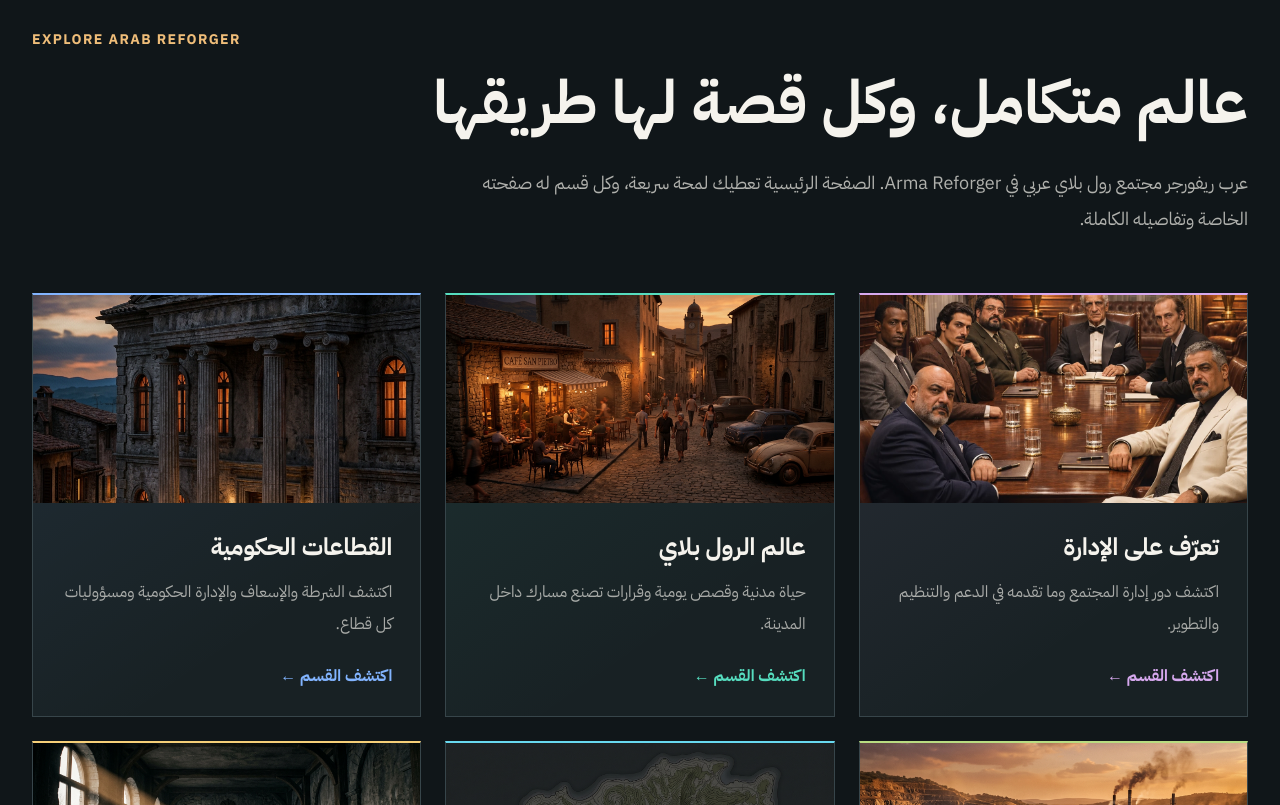
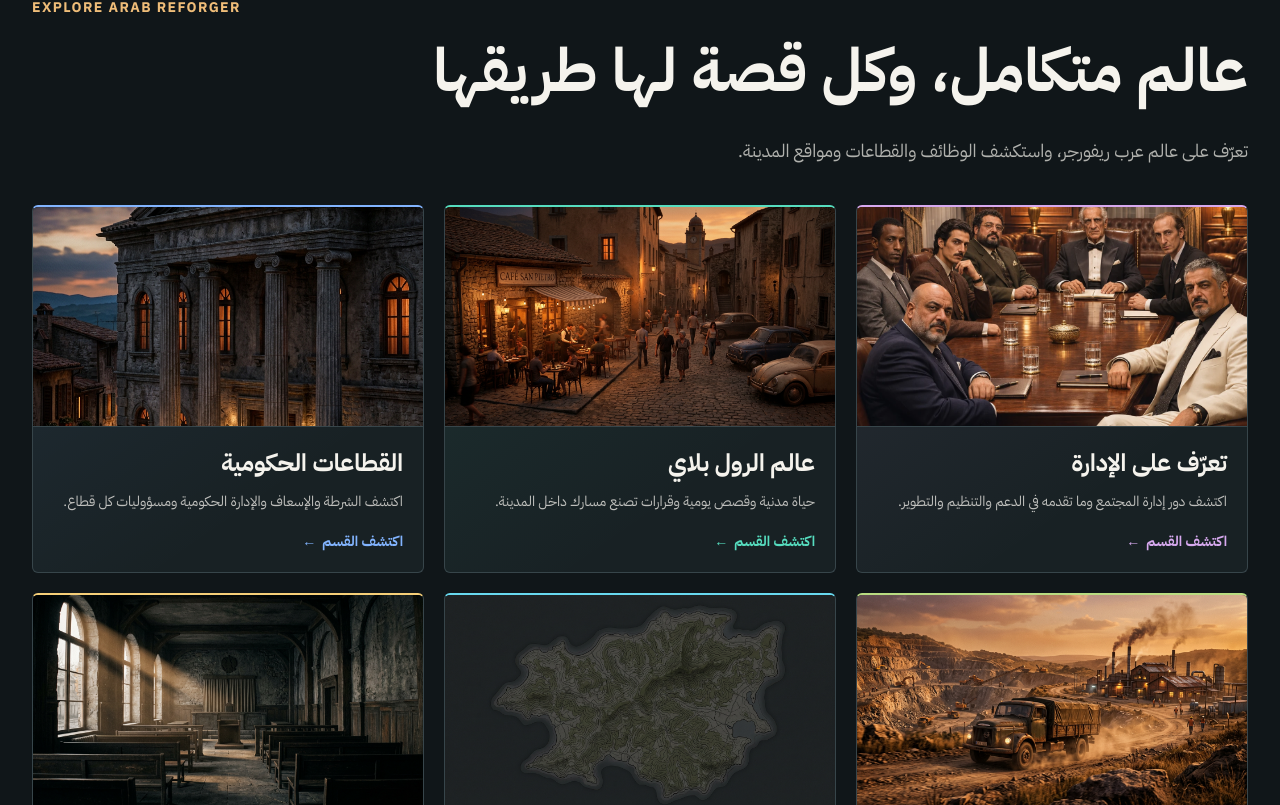
Before and after one commit to dhybalrwqy911-png/nextjs-boilerplate, a Next.js app: page / in a window 1280 px wide. Shown: the part 1035-1840 px from the top of the page. Built offline with nearby package versions, Linux system fonts and the light colour scheme.

Commit message:
Polish homepage cards while preserving original layout

```diff
--- a/app/page.tsx
+++ b/app/page.tsx
@@ -3,7 +3,7 @@ import Link from "next/link";
 import Image from "next/image";
 import { Hero } from "@/components/hero";
 import { CtaBanner } from "@/components/community";
-const highlights=[
+const highlights = [
 {title:"تعرّف على الإدارة",desc:"اكتشف دور إدارة المجتمع وما تقدمه في الدعم والتنظيم والتطوير.",image:"/images/management-team.webp",href:"/about"},
 {title:"عالم الرول بلاي",desc:"حياة مدنية وقصص يومية وقرارات تصنع مسارك داخل المدينة.",image:"/images/civilian.png",href:"/roleplay"},
 {title:"القطاعات الحكومية",desc:"اكتشف الشرطة والإسعاف والإدارة الحكومية ومسؤوليات كل قطاع.",image:"/images/government.png",href:"/departments"},
@@ -15,7 +15,7 @@ export default function Home() {
   return (
     <>
       <Hero />
-      <section id="welcome" className="mx-auto max-w-7xl scroll-mt-20 px-5 py-8 md:scroll-mt-0 md:px-8 md:py-28">
+      <section id="welcome" className="mx-auto max-w-7xl scroll-mt-20 px-5 py-8 md:scroll-mt-0 md:px-8 md:py-20">
         <p className="mb-4 hidden text-sm font-bold tracking-widest text-accent md:block" dir="ltr">
           EXPLORE ARAB REFORGER
         </p>
@@ -24,33 +24,33 @@ export default function Home() {
           <span className="hidden md:inline">عالم متكامل، وكل قصة لها طريقها</span>
         </h2>
         <p className="mt-6 hidden max-w-3xl text-lg leading-9 text-foreground/70 md:block">
-          عرب ريفورجر مجتمع رول بلاي عربي في Arma Reforger. الصفحة الرئيسية تعطيك لمحة سريعة، وكل قسم له صفحته الخاصة وتفاصيله الكاملة.
+          تعرّف على عالم عرب ريفورجر، واستكشف الوظائف والقطاعات ومواقع المدينة.
         </p>
-        <div className="mt-4 grid gap-2 md:mt-14 md:grid-cols-2 md:gap-6 xl:grid-cols-3">
+        <div className="mt-5 grid gap-3 md:mt-9 md:grid-cols-2 md:gap-5 xl:grid-cols-3">
           {highlights.map((card) => (
             <Link
               key={card.href}
               href={card.href}
               data-section-theme={sectionTheme(card.href)}
-              className="section-card group grid min-h-20 grid-cols-[4.5rem_minmax(0,1fr)] overflow-hidden border border-border bg-surface transition-colors hover:border-accent focus-visible:outline focus-visible:outline-2 focus-visible:outline-accent md:block"
+              className="section-card group grid min-h-20 grid-cols-[4.5rem_minmax(0,1fr)] overflow-hidden rounded-md border border-border bg-surface transition-colors hover:border-accent focus-visible:outline-2 focus-visible:outline-offset-2 focus-visible:outline-accent md:grid-cols-none md:grid-rows-[auto_1fr]"
             >
-              <div className="relative overflow-hidden md:h-52">
+              <div className="relative overflow-hidden border-b border-border md:aspect-[16/9]">
                 <Image
                   src={card.image}
                   alt=""
                   fill
                   sizes="(max-width: 767px) 72px, (max-width: 1279px) 50vw, 33vw"
-                  className="object-cover transition-transform duration-500 group-hover:scale-105"
+                  className="object-cover transition-transform duration-500 motion-safe:group-hover:scale-105"
                 />
               </div>
-              <div className="grid min-w-0 grid-cols-[minmax(0,1fr)_auto] items-center gap-2 px-3 py-2 md:block md:p-7">
+              <div className="grid min-w-0 grid-cols-[minmax(0,1fr)_auto] items-center gap-2 px-3 py-2 md:flex md:flex-col md:items-stretch md:justify-between md:gap-4 md:p-5">
                 <div>
                   <h3 className="text-base font-bold leading-snug md:text-2xl">{card.title}</h3>
-                  <p className="mt-1 text-xs leading-relaxed text-foreground/75 md:mt-3 md:text-base md:leading-8 md:text-foreground/65">
+                  <p className="mt-1 text-xs leading-relaxed text-foreground/75 md:mt-2 md:text-sm md:leading-7">
                     {card.desc}
                   </p>
                 </div>
-                <span className="font-bold text-accent md:mt-6 md:inline-block" aria-hidden="true">
+                <span className="font-bold text-accent md:inline-flex md:w-fit md:items-center md:gap-1.5 md:text-sm" aria-hidden="true">
                   <span className="hidden md:inline">اكتشف القسم </span>←
                 </span>
               </div>
```
